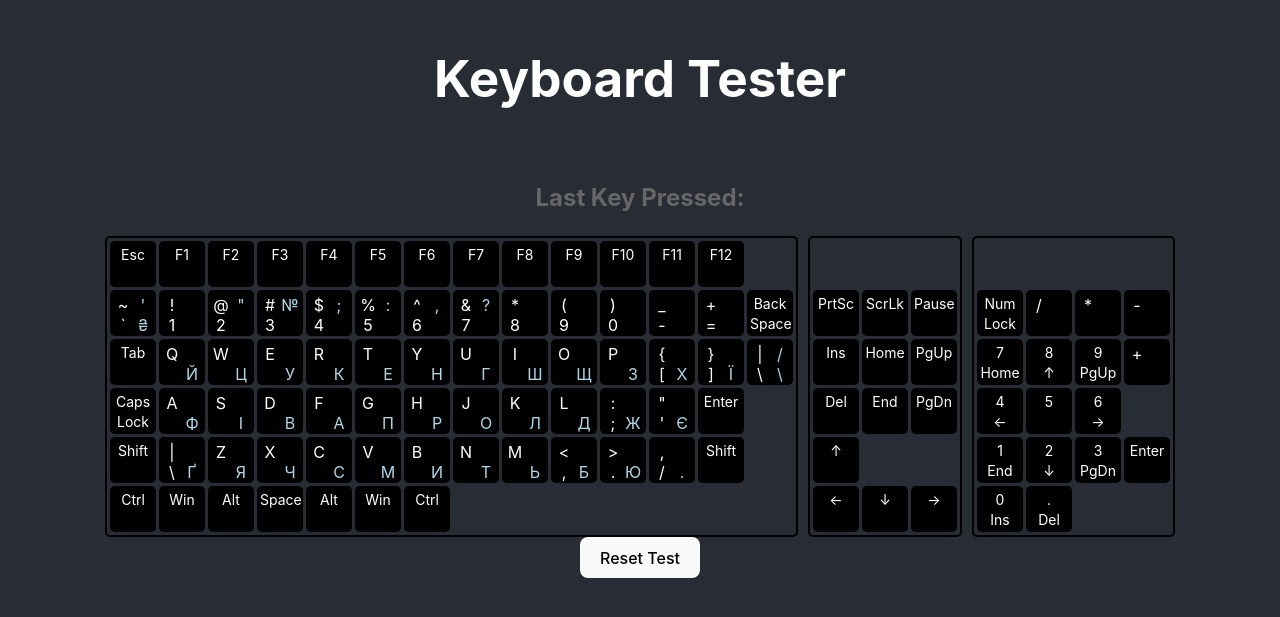
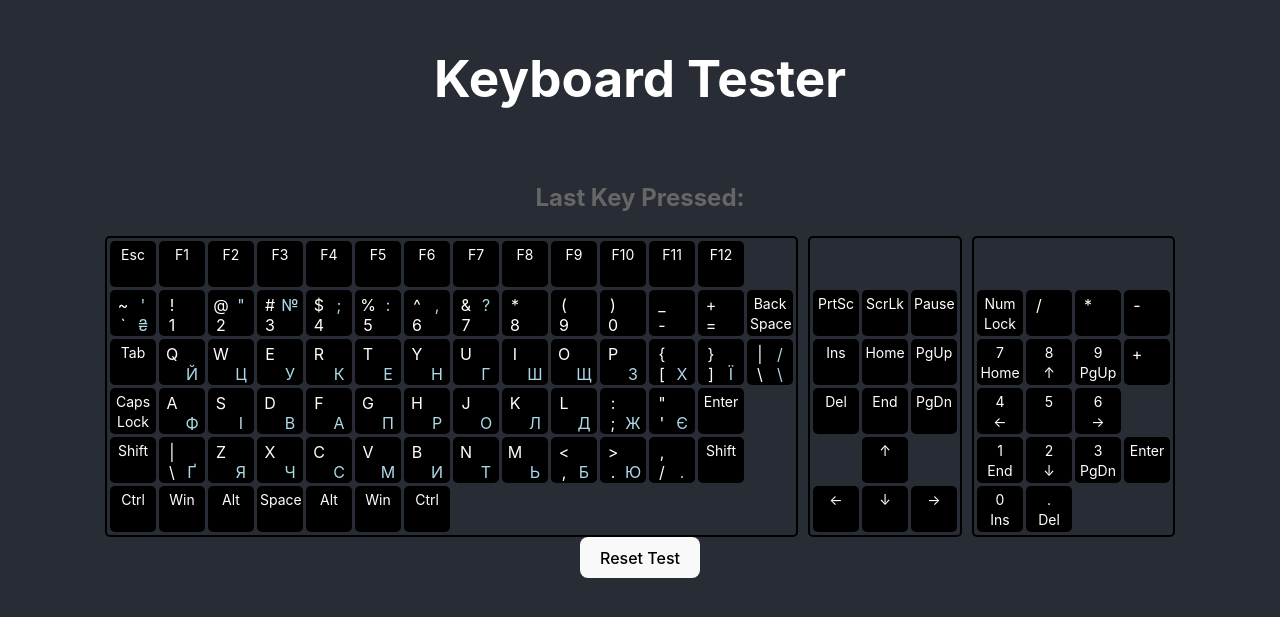
Before and after one commit to bahioiiia/kbd-tester, a React (Vite) app: page / in a window 1280 px wide. Shown: the part 103-720 px from the top of the page. Built offline with nearby package versions, Linux system fonts and the light colour scheme.

Commit message:
Update Keyboard.module.css

```diff
--- a/src/components/Keyboard.module.css
+++ b/src/components/Keyboard.module.css
@@ -16,6 +16,10 @@
     border-radius: 5px;
 }
 
+.keyboardBlock:nth-child(2) {
+    align-items: center;
+}
+
 .keyboardRow {
     display: flex;
     flex-direction: row;
```
